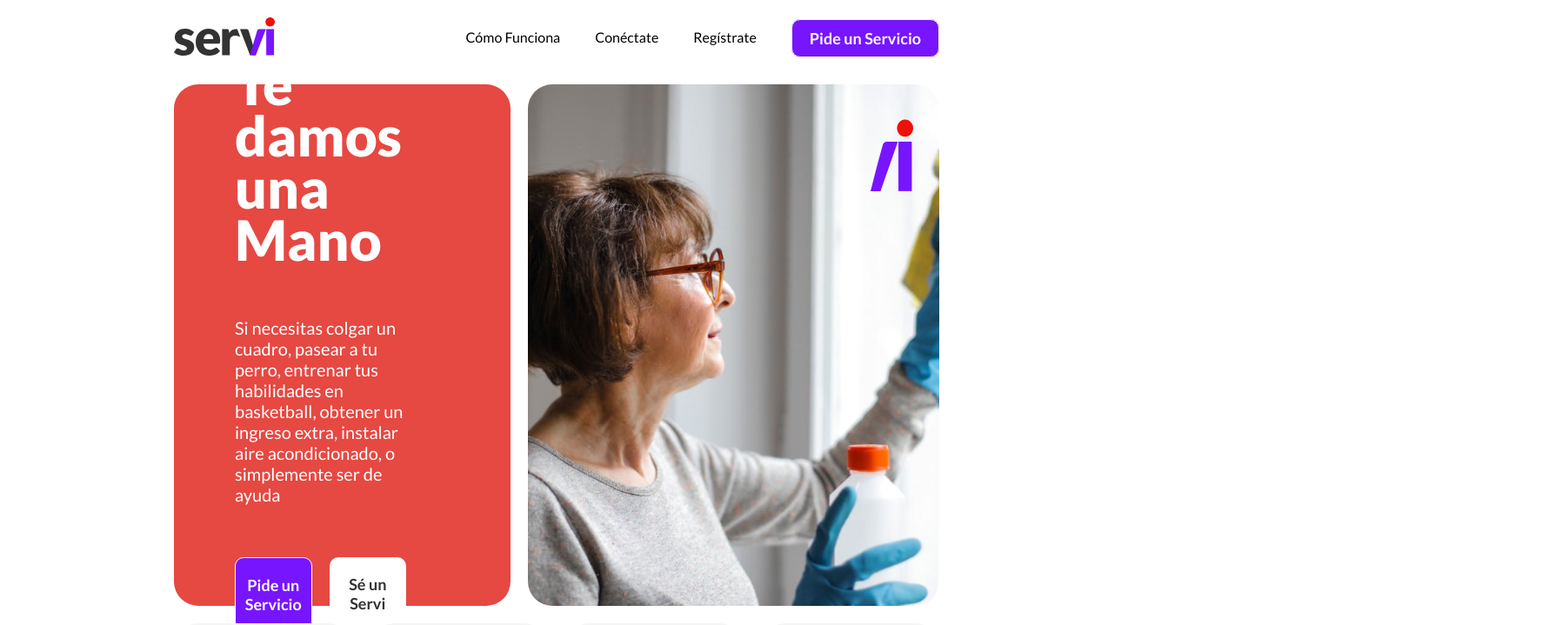
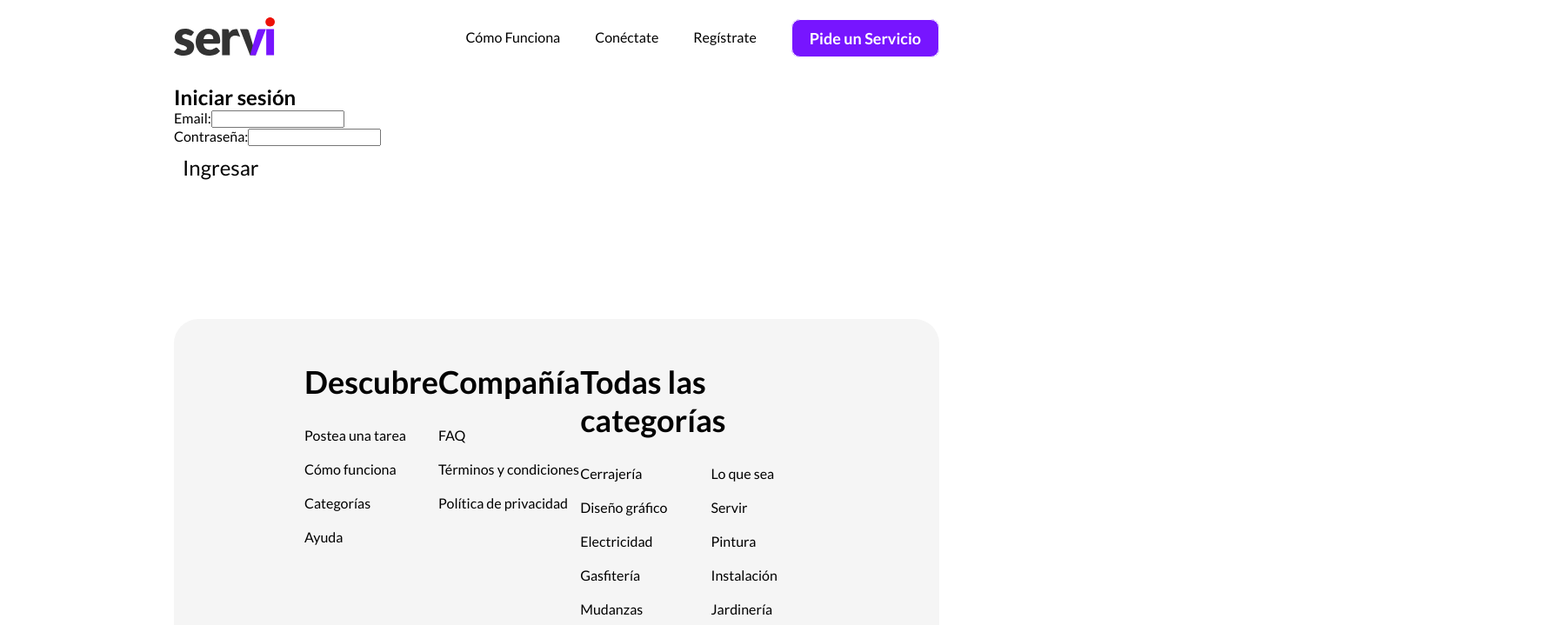
Before and after one commit to claudio-poblete/servi, a React (Vite) app in the folder frontend/: page /login in a window 1280 px wide. Shown: the top 719 px of the page at 87% size, 1788 px wide, since content can reach past the window. Built offline with nearby package versions, Linux system fonts and the light colour scheme.

Commit message:
agregando login, corrigiendo dashboard (está en comentarios lo que está mal)

```diff
--- a/frontend/src/App.jsx
+++ b/frontend/src/App.jsx
@@ -1,13 +1,13 @@
 import { BrowserRouter as Router, Routes, Route } from "react-router-dom";
 import AuthContextModule from "./context/AuthContext";
 import Galeria from "./pages/Galeria";
-import Footer from "./components/shared/Footer";
 import NavBar from "./components/shared/NavBar";
 import Dashboard from "./pages/Dashboard";
-import Hero from "./components/shared/Hero";
 import ComoFunciona from "./components/shared/ComoFunciona";
-import BannerServiGallery from "./components/shared/BannerServiGallery";
-import CarruselCategorias from "./components/shared/CarruselCategorias";
+import Login from "./pages/Login"; // Componente Login que has creado
+import Home from "./pages/Home";
+import PrivateRoute from "./components/utils/PrivateRoute"
+import Footer from "./components/shared/Footer";
 
 function App() {
   return (
@@ -16,13 +16,12 @@ function App() {
         <div className="main-wrapper">
           <NavBar />
           <Routes>
+            <Route path="/login" element={<Login />} />
+            <Route path="/dashboard" element={<PrivateRoute element={<Dashboard />} />} />
             <Route path="/galeria/:categoriaId" element={<Galeria />} />
-            <Route path="/dashboard" element={<Dashboard />} />
+            <Route path="/como-funciona" element={<ComoFunciona />} />
+            <Route path="/" element={<Home />} />
           </Routes>
-          <Hero />
-          <ComoFunciona />
-          <BannerServiGallery />
-          <CarruselCategorias />
           <Footer />
         </div>
       </Router>
--- a/frontend/src/components/shared/BannerServiGallery.jsx
+++ b/frontend/src/components/shared/BannerServiGallery.jsx
@@ -4,7 +4,7 @@ const BannerServiGallery = () => {
   return (
     <div className="banner-register">
       <h1>Sé un Servi, y da una mano. </h1>
-      <ButtonLink to="/register" className="btn-secondary">
+      <ButtonLink to="/galeria" className="btn-secondary">
         Ver en qué ayudar
       </ButtonLink>
     </div>
--- a/frontend/src/components/shared/NavBar.jsx
+++ b/frontend/src/components/shared/NavBar.jsx
@@ -20,7 +20,7 @@ const NavBar = () => {
           fill="none"
           xmlns="http://www.w3.org/2000/svg"
         >
-          <g clip-path="url(#clip0_11_11)">
+          <g clipPath="url(#clip0_11_11)">
             <path
               d="M115.079 13.459H106.145V43.5011H115.079V13.459Z"
               fill="#7715FF"
@@ -81,6 +81,9 @@ const NavBar = () => {
               <Link to="/perfil">¡ Hola ! {user.nombre}</Link>
             </li>
             <li>
+            <Link onClick={handleLogout}>Cerrar Sesión</Link>
+            </li>
+            <li>
               <Link>
                 <FontAwesomeIcon icon={faBell} />
               </Link>
@@ -96,11 +99,11 @@ const NavBar = () => {
               </Link>
             </li>
             <li>
-              <Link to="/post-service">Pide un Servicio</Link>
+            <ButtonLink to="/post-service" className="btn-primary">
+              Pide un Servicio
+            </ButtonLink>
             </li>
-            <li>
-              <button onClick={handleLogout}>Cerrar Sesión</button>
-            </li>
+
           </>
         )}
       </ul>
--- /dev/null
+++ b/frontend/src/components/utils/PrivateRoute.jsx
@@ -0,0 +1,15 @@
+import { Navigate } from 'react-router-dom';
+import AuthContextModule from '../../context/AuthContext';
+
+const PrivateRoute = ({ element }) => {
+  const { user } = AuthContextModule.useAuth();
+
+  if (!user) {
+    // Si no hay usuario, redirige al login
+    return <Navigate to="/login" />;
+  }
+
+  return element; // Si el usuario está autenticado, muestra el componente
+};
+
+export default PrivateRoute;
--- a/frontend/src/context/AuthContext.jsx
+++ b/frontend/src/context/AuthContext.jsx
@@ -1,46 +1,42 @@
-import PropTypes from 'prop-types'; // Importa PropTypes
-import { createContext, useState, useContext } from 'react'
-import { mockData } from '../data/mockData'
+import { createContext, useState, useContext } from 'react';
+import { mockData } from '../data/mockData';
 
-const AuthContext = createContext()
+const AuthContext = createContext();
 
 const AuthProvider = ({ children }) => {
-  const [user, setUser] = useState(null)
+  const [user, setUser] = useState(null);
 
   const login = (email, password) => {
-    const foundUser = mockData.usuarios.find((u) => u.email === email && u.contraseña === password)
+    const foundUser = mockData.usuarios.find(
+      (u) => u.email === email && u.contraseña === password
+    );
     if (foundUser) {
-      setUser(foundUser)
-      return true
+      setUser(foundUser);
+      return true;
     }
-    return false
-  }
+    return false;
+  };
 
   const logout = () => {
-    setUser(null)
-  }
+    setUser(null);
+  };
 
-  const value = { user, login, logout }
+  const value = { user, login, logout };
 
-  return <AuthContext.Provider value={value}>{children}</AuthContext.Provider>
-}
-
-
-AuthProvider.propTypes = {
-  children: PropTypes.node.isRequired,
-}
+  return <AuthContext.Provider value={value}>{children}</AuthContext.Provider>;
+};
 
 const useAuth = () => {
-  const context = useContext(AuthContext)
+  const context = useContext(AuthContext);
   if (!context) {
-    throw new Error('useAuth debe ser usado dentro de un AuthProvider')
+    throw new Error('useAuth debe ser usado dentro de un AuthProvider');
   }
-  return context
-}
+  return context;
+};
 
 const AuthContextModule = {
   AuthProvider,
   useAuth,
-}
+};
 
-export default AuthContextModule
+export default AuthContextModule;
--- a/frontend/src/pages/Dashboard.jsx
+++ b/frontend/src/pages/Dashboard.jsx
@@ -3,15 +3,27 @@ import ProfileOffer from '../components/profile/ProfileOffer'
 import ProfileServices from '../components/profile/ProfileServices'
 import PersonalInfoSection from '../components/profile/PersonalInfoSection'
 import ProfileHistorial from '../components/profile/ProfileHistorial'
+import AuthContextModule from "../context/AuthContext";
+
+
 
 const Dashboard = () => {
+  const { user, logout } = AuthContextModule.useAuth();
+
+  if (!user) {
+    console.log("No user detected");
+    return <p>No estás logueado. Por favor, inicia sesión.</p>; // Si no hay usuario logueado
+  }
+
+  console.log("User detected:", user);
   return(
     <section className='dashboard'>
       <ProfileInfo />
-      <ProfileOffer />
+      {/* <ProfileOffer />
       <ProfileServices />
       <ProfileHistorial />
-      <PersonalInfoSection />
+      <PersonalInfoSection /> */}
+      <button onClick={logout}>Cerrar sesión</button>
     </section>
   )
 }
--- /dev/null
+++ b/frontend/src/pages/Home.jsx
@@ -0,0 +1,17 @@
+import ComoFunciona from '../components/shared/ComoFunciona'
+import Hero from '../components/shared/Hero'
+import BannerServiGallery from '../components/shared/BannerServiGallery'
+import CarruselCategorias from '../components/shared/CarruselCategorias'
+
+const Home = () => {
+  return (
+    <div>
+      <Hero />
+      <ComoFunciona/>
+      <BannerServiGallery/>
+      <CarruselCategorias />
+    </div>
+  )
+}
+
+export default Home
--- /dev/null
+++ b/frontend/src/pages/Login.jsx
@@ -0,0 +1,55 @@
+import { useState } from 'react';
+import AuthContextModule from "../context/AuthContext";
+import { useNavigate } from 'react-router-dom';
+
+const Login = () => {
+  const { login } = AuthContextModule.useAuth();
+  const [email, setEmail] = useState('');
+  const [password, setPassword] = useState('');
+  const [error, setError] = useState('');
+  const navigate = useNavigate();
+
+  const handleSubmit = (e) => {
+    e.preventDefault();
+
+    const isLoggedIn = login(email, password);
+
+    if (isLoggedIn) {
+      navigate('/dashboard'); // Redirige a la página de dashboard después de login exitoso
+    } else {
+      setError('Email o contraseña incorrectos');
+    }
+  };
+
+  return (
+    <div className="login-container">
+      <h2>Iniciar sesión</h2>
+      {error && <p style={{ color: 'red' }}>{error}</p>} {/* Error de login */}
+      <form onSubmit={handleSubmit}>
+        <div>
+          <label htmlFor="email">Email:</label>
+          <input
+            type="email"
+            id="email"
+            value={email}
+            onChange={(e) => setEmail(e.target.value)}
+            required
+          />
+        </div>
+        <div>
+          <label htmlFor="password">Contraseña:</label>
+          <input
+            type="password"
+            id="password"
+            value={password}
+            onChange={(e) => setPassword(e.target.value)}
+            required
+          />
+        </div>
+        <button type="submit">Ingresar</button>
+      </form>
+    </div>
+  );
+};
+
+export default Login;
```
